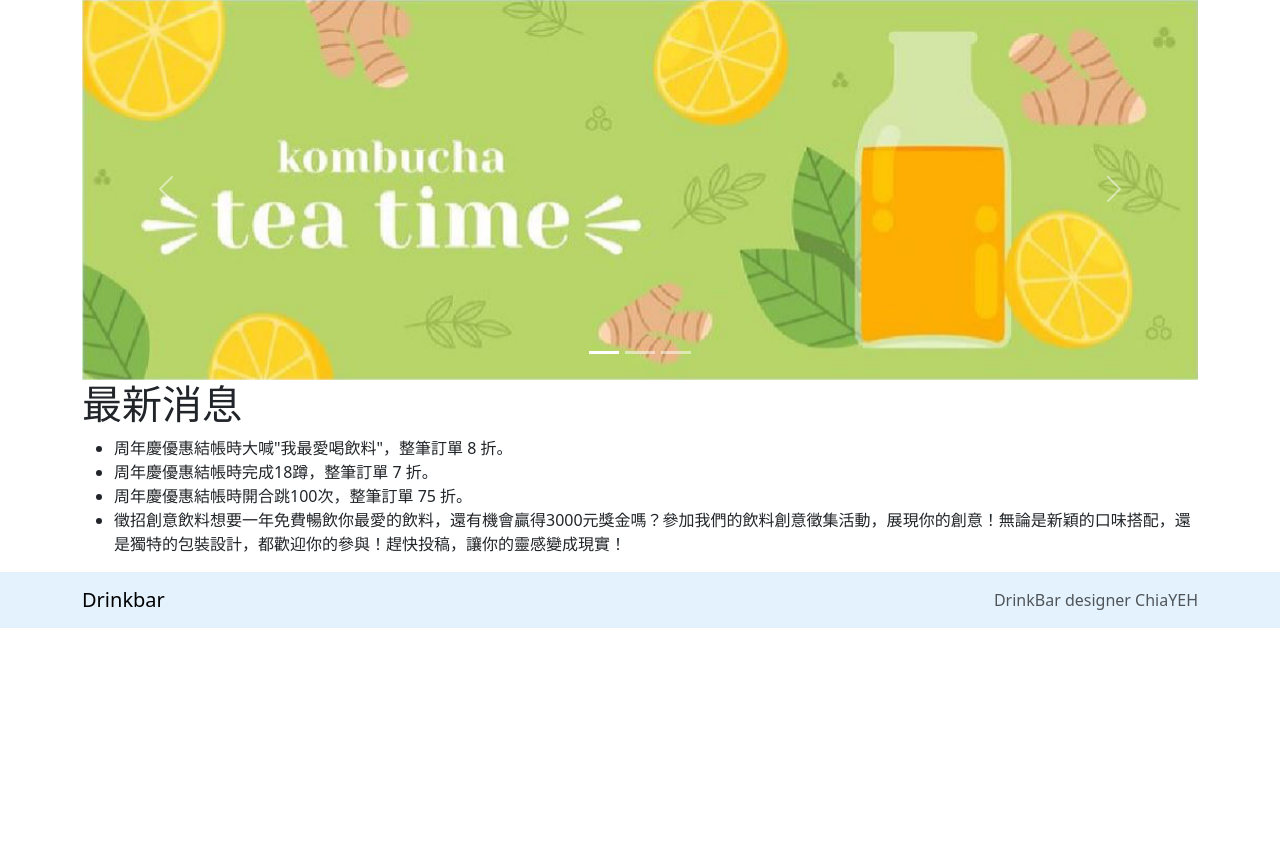
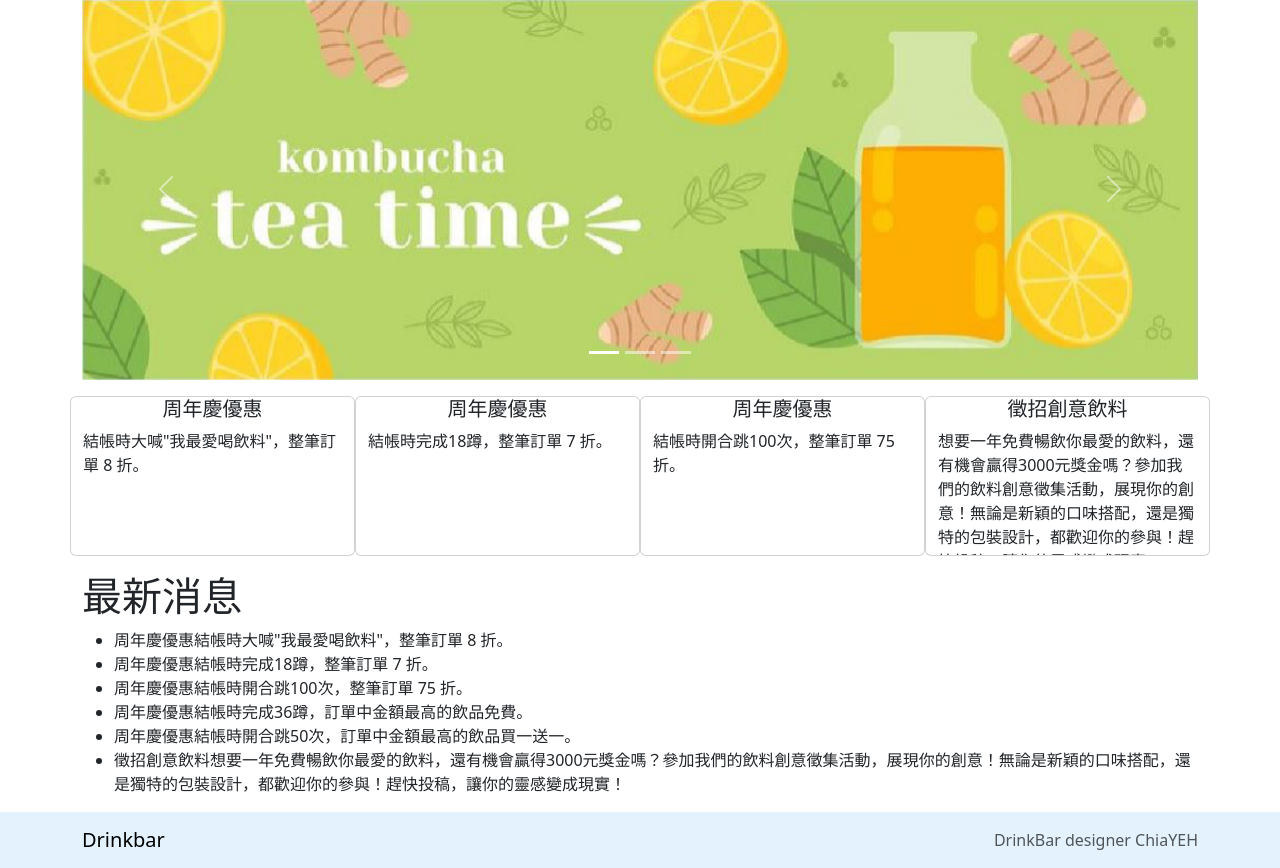
Before and after one commit to ChiaYEHHH/Portfolio, a PHP site: page /index.php?do=news in a window 1280 px wide. Shown: the part 85-953 px from the top of the page. Before the commit the page ends 713 px from the top, so only its background shows below. Run offline with PHP 8.4, Linux system fonts and the light colour scheme; data comes from the database, SQL or seed files in the repository.

Commit message:
index news區塊 news分頁完成(待美化)

```diff
--- a/css/style.css
+++ b/css/style.css
@@ -75,3 +75,8 @@
     align-items: center;
   }
 /* nav end */
+
+/* #news{
+  height: 100px;
+  overflow: hidden;
+} */
--- a/front/creative.php
+++ b/front/creative.php
@@ -1,4 +1,3 @@
-<div class="container">
 <h1>創意飲品徵求大會</h1>
 
 <h4>親愛的創意家們:<br>
@@ -35,4 +34,3 @@
     </div>
 
 </form>
-</div>
--- a/front/main.php
+++ b/front/main.php
@@ -1,5 +1,5 @@
 <!-- 卡片 菜單 -->
-<div class="container">
+
 <div class="row justify-content-around mt-3">
     <div class="col-sm-12 col-md-6 col-lg-3 mt-3">
         <div class="card">
@@ -150,4 +150,3 @@
         </div>
     </div>
 </div>
-    </div>
--- a/front/news.php
+++ b/front/news.php
@@ -1,8 +1,7 @@
-<div class="container">
-    <h1>最新消息</h1>
+<h1>最新消息</h1>
     <ul>
         <?php
-        $news = $News->all(['sh' => 1]);
+        $news = $News->all();
         foreach ($news as $n) {
             echo "<li>";
             echo $n['title'];
@@ -13,4 +12,3 @@
 
         ?>
     </ul>
-</div>
--- a/index.php
+++ b/index.php
@@ -87,6 +87,26 @@
             </button>
         </div>
     </div>
+    <!-- news -->
+    <div class="container mt-3" id="news">
+        <div class="row justify-content-around">
+            <?php
+            $news = $News->all(['sh' => 1]);
+            foreach ($news as $n) {
+                echo "<div class='col-3 card overflow-hidden' style='height: 160px;'>";
+                echo "<h5 class='card-title text-center'>{$n['title']}</h5>";
+                echo "<div class='card-text'>";
+                echo "<p>{$n['article']}</p>";
+                echo "</div>";
+                echo "</div>";
+            }
+
+            ?>
+        </div>
+    </div>
+    <!-- news end -->
+    <!-- main -->
+    <div class="container mt-3">
         <?php
 
         $do = $_GET['do'] ?? 'main';
@@ -98,6 +118,8 @@
         }
 
         ?>
+    </div>
+    <!-- main end -->
 
     <!-- footer -->
     <footer class="navbar navbar-expand-lg mt-3" style="background-color: #e3f2fd;">
```
Lines whose indentation alone changed are shown as unchanged.
